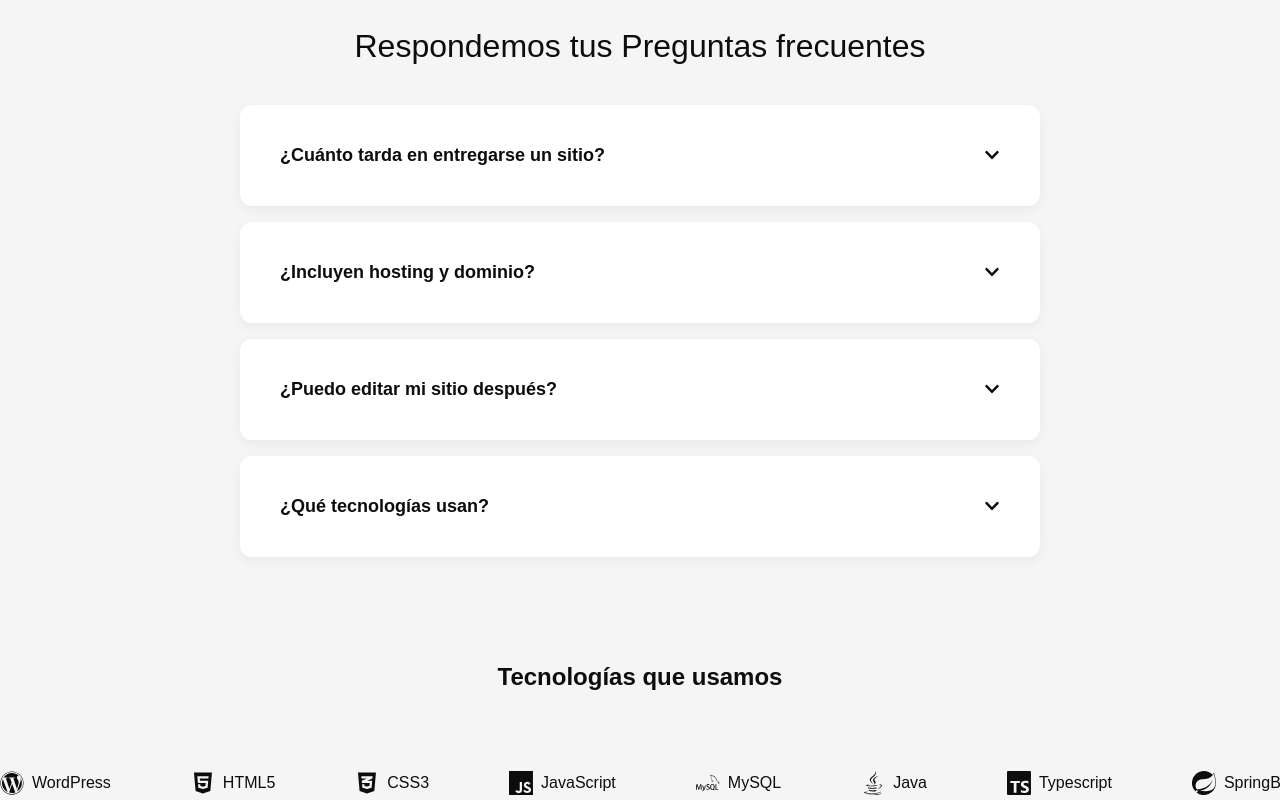
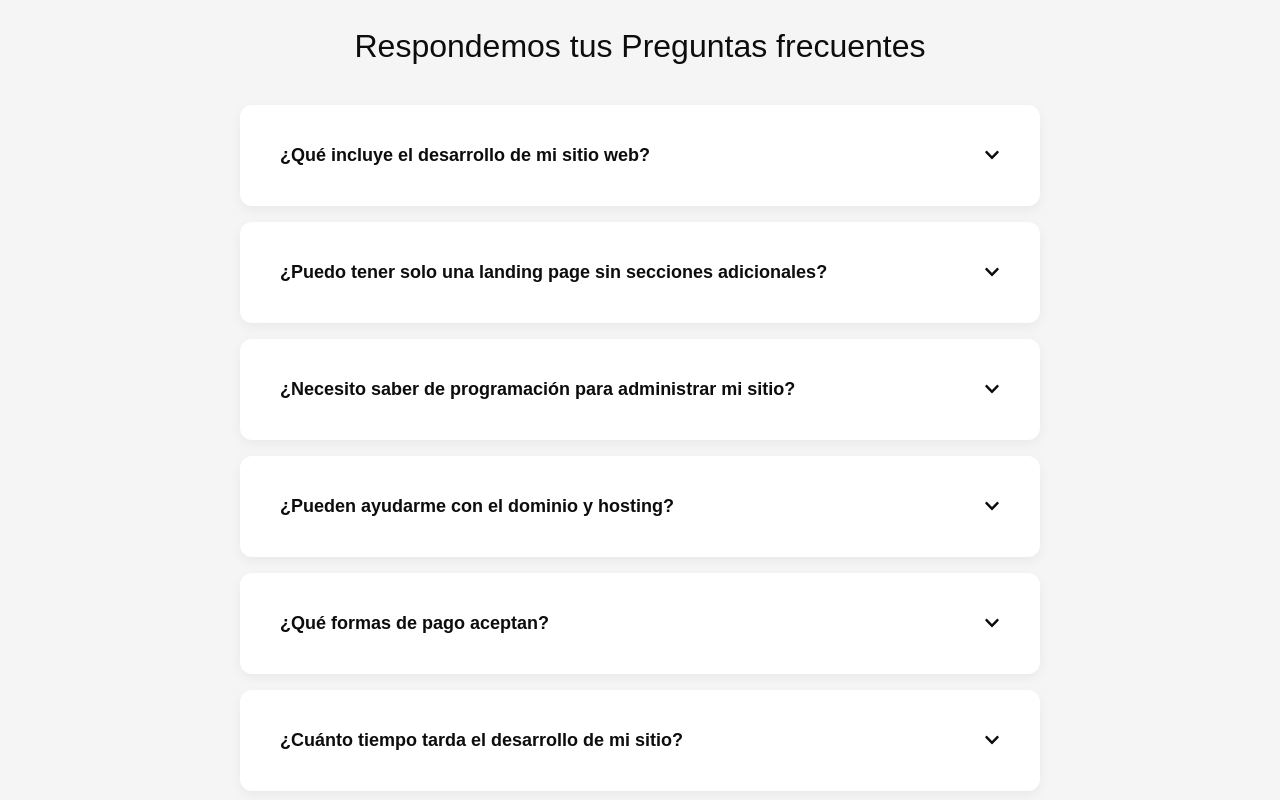
Before and after one commit to danieldlcm86/tusitiovh-dev, a React (Vite) app: page / in a window 1280 px wide. Shown: the part 4940-5740 px from the top of the page. Built offline with nearby package versions, Linux system fonts and the light colour scheme; a web font is replaced by a local one.

Commit message:
actualizacion de faqs

```diff
--- a/src/components/Faqs/Faqs.jsx
+++ b/src/components/Faqs/Faqs.jsx
@@ -3,20 +3,34 @@ import './Faqs.css'
 
 const faqs = [
     {
-        question: '¿Cuánto tarda en entregarse un sitio?',
-        answer: 'El tiempo promedio de entrega es de 5 a 10 días hábiles, dependiendo de la complejidad del sitio.'
+        question: '¿Qué incluye el desarrollo de mi sitio web?',
+        answer:
+            'Incluye diseño personalizado, desarrollo adaptado a tu negocio, integración con WhatsApp, redes sociales, Google Maps, formulario de contacto y optimización para móviles.'
     },
     {
-        question: '¿Incluyen hosting y dominio?',
-        answer: 'Sí. Puedes contratarlos como servicio adicional o gestionarlos por tu cuenta. Nosotros te asesoramos en ambos casos.'
+        question: '¿Puedo tener solo una landing page sin secciones adicionales?',
+        answer:
+            'Sí. Puedes elegir una landing page sencilla con toda la información clave de tu negocio en una sola vista. Es ideal para promociones, productos únicos o servicios específicos.'
     },
     {
-        question: '¿Puedo editar mi sitio después?',
-        answer: 'Sí. Podemos entregarte una guía de administración o incluir un plan de mantenimiento mensual.'
+        question: '¿Necesito saber de programación para administrar mi sitio?',
+        answer:
+            'No. Si eliges una solución administrable como WordPress, te damos acceso con una guía básica. También ofrecemos planes de mantenimiento si prefieres que nosotros lo actualicemos por ti.'
     },
     {
-        question: '¿Qué tecnologías usan?',
-        answer: 'Trabajamos con React, WordPress, Next.js, Material UI, entre otras. Nos adaptamos a tu proyecto.'
+        question: '¿Pueden ayudarme con el dominio y hosting?',
+        answer:
+            'Claro. Podemos gestionarlo por ti o guiarte para que lo adquieras directamente. Trabajamos con proveedores como Hostinger y Vercel para ofrecer opciones confiables y económicas.'
+    },
+    {
+        question: '¿Qué formas de pago aceptan?',
+        answer:
+            'Aceptamos transferencias bancarias, PayPal o depósitos en OXXO. Puedes pagar en una sola exhibición o dividir el pago en dos partes: 50% al iniciar y 50% al entregar.'
+    },
+    {
+        question: '¿Cuánto tiempo tarda el desarrollo de mi sitio?',
+        answer:
+            'Un sitio básico se entrega en 5 a 10 días hábiles. Sitios multipágina o con funciones adicionales pueden tardar hasta 15 días. Siempre te mantenemos informado del avance.'
     },
 ]
 
```
